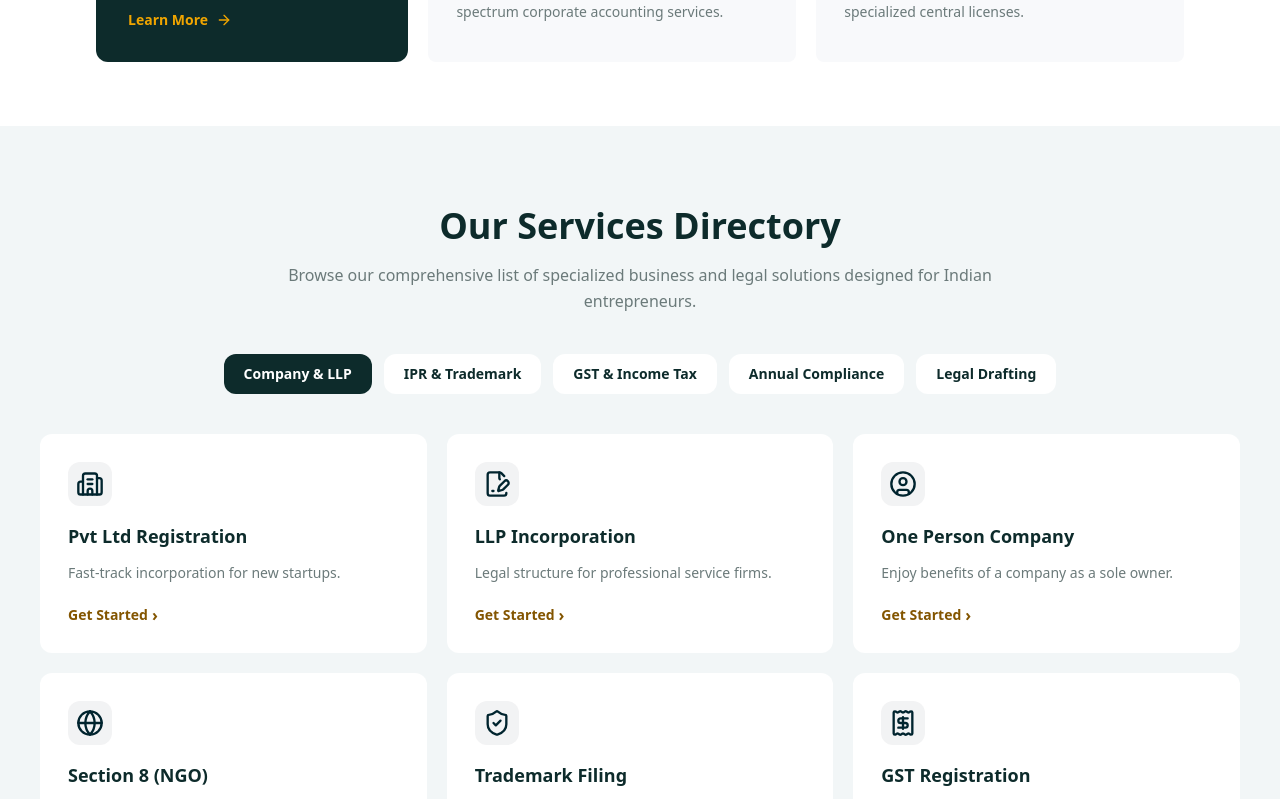
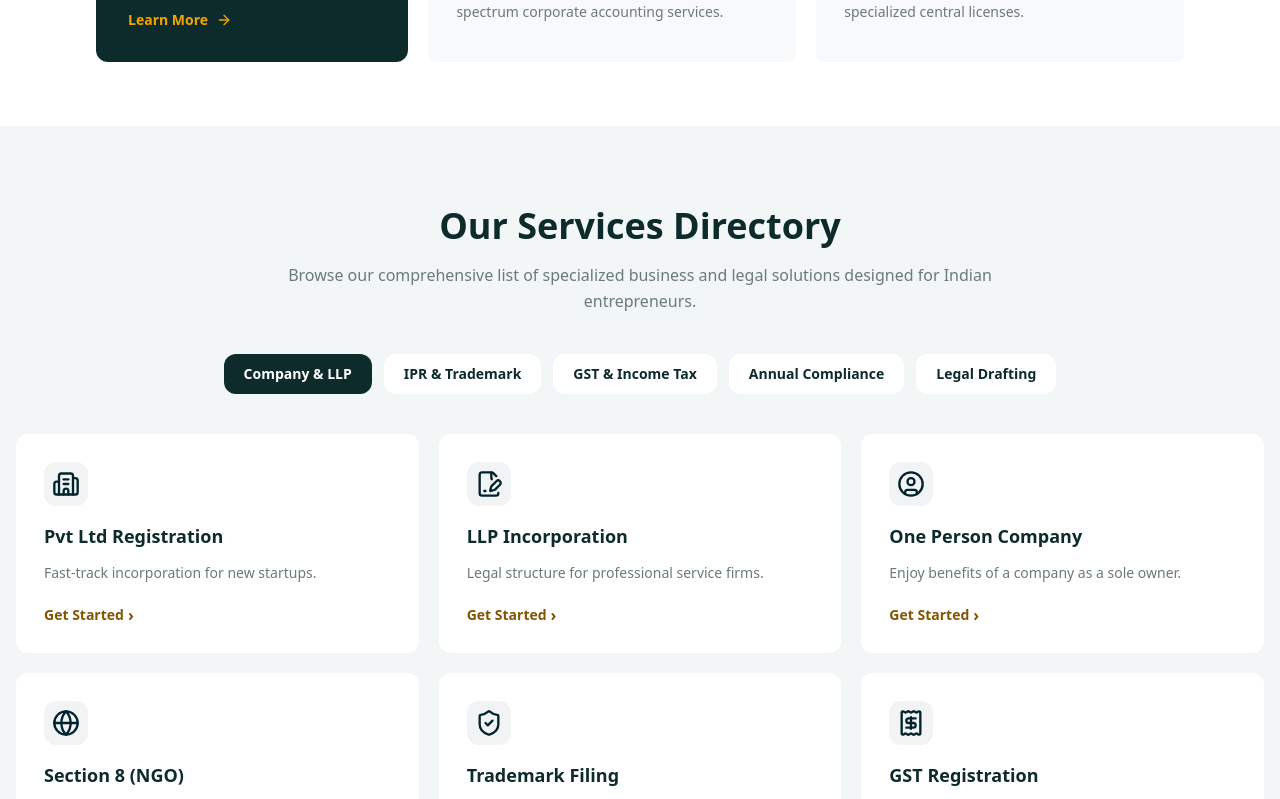
Before and after one commit to Shiv03072002/CorpInd-Cart, a Next.js app: page / in a window 1280 px wide. Shown: the part 1401-2200 px from the top of the page. Built offline with nearby package versions, Linux system fonts and the light colour scheme.

Commit message:
px issue resolved

```diff
--- a/components/home/Servicesdirectory.jsx
+++ b/components/home/Servicesdirectory.jsx
@@ -193,7 +193,7 @@
 
   return (
     <section className="bg-[#F2F6F7]">
-      <div className="max-w-7xl mx-auto px-6 md:px-10 py-20">
+      <div className="max-w-7xl mx-auto px-6 md:px-4 py-20">
         {/* Heading */}
         <div className="text-center mb-10">
           <h2 className="text-3xl md:text-4xl font-black text-[#0d2b2b] mb-4">
```
